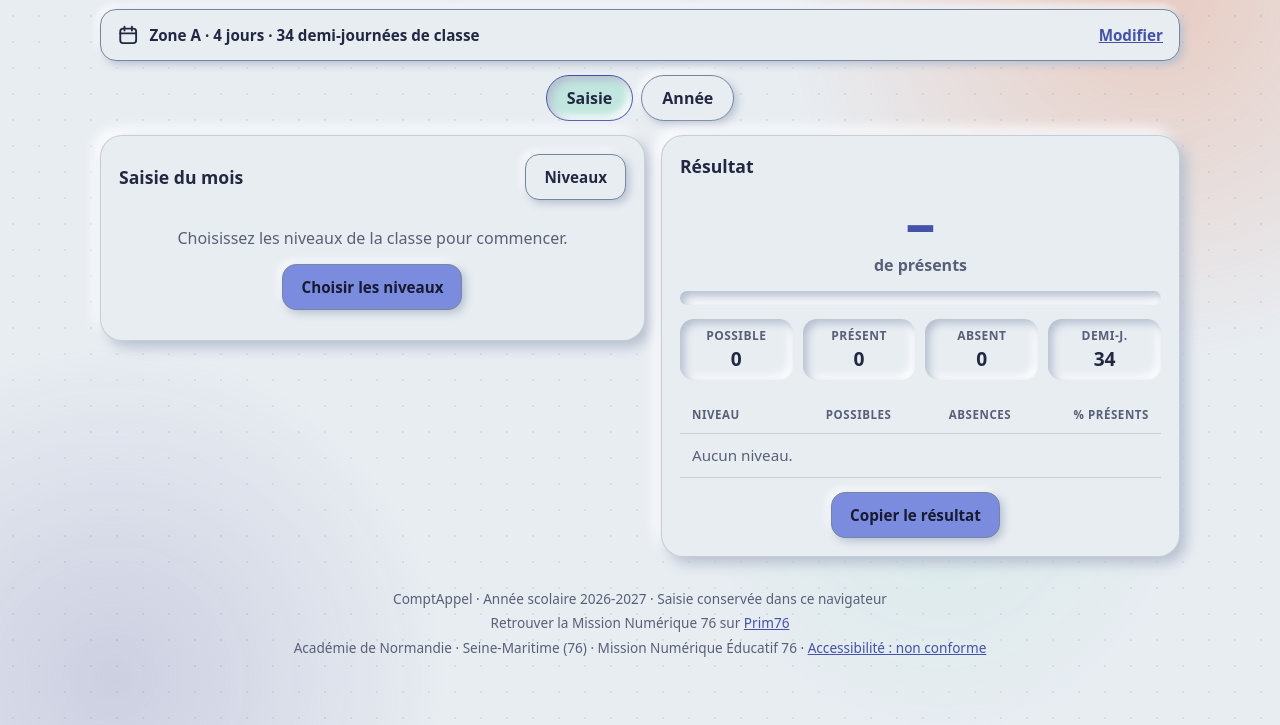
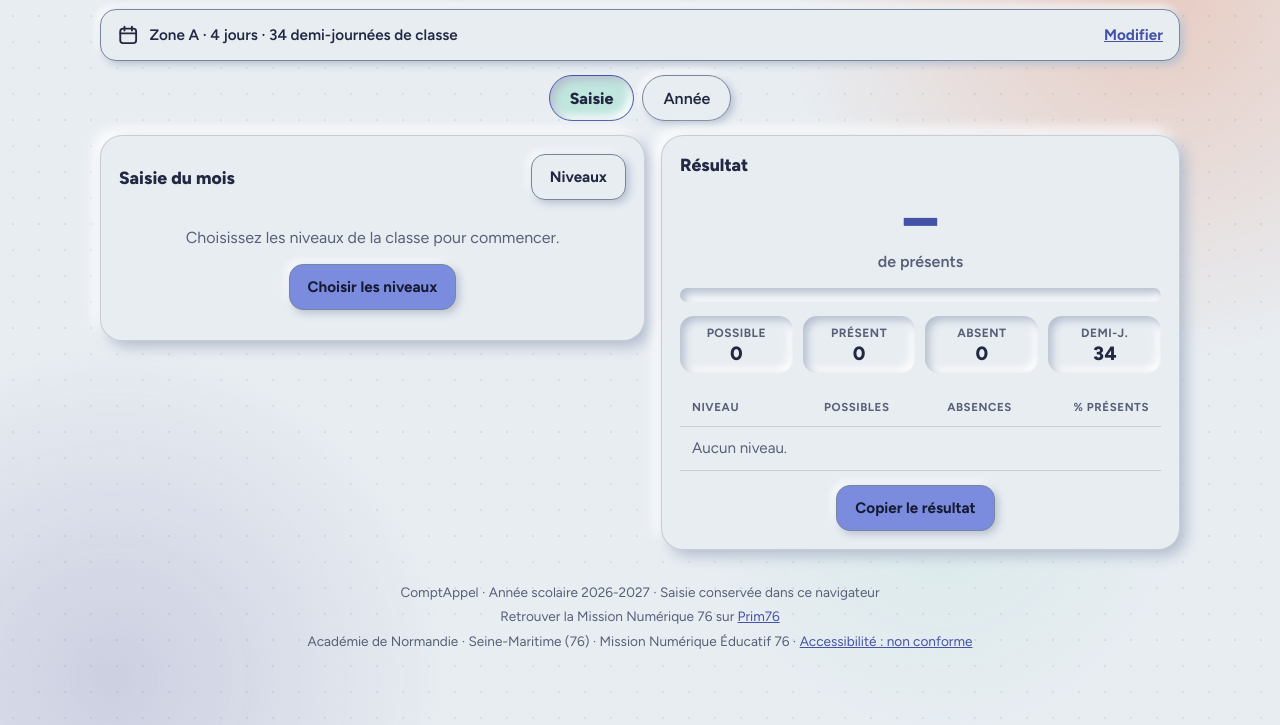
Before and after one commit to Ploufty/ComptAppel, a plain HTML site: page index.html in a window 1280 px wide. Shown: the part 75-800 px from the top of the page. Drawn offline with Linux system fonts and the light colour scheme.

Commit message:
Figtree hébergée localement (licence libre SIL OFL 1.1), sans requête tierce
- fonts/figtree-latin-wght-normal.woff2 : police variable, sous-ensemble latin (caractères français couverts)
- fonts/OFL.txt : licence et mention de droits de la police
- style.css : @font-face local ; index.html : font-src 'self' dans la CSP
- README : section Police

Co-Authored-By: Claude Sonnet 5.5 <noreply@anthropic.com>
Claude-Session: https://claude.ai/code/session_01PpVxHZHXXLAgzHp5Mw7j8V

```diff
--- a/css/style.css
+++ b/css/style.css
@@ -1,5 +1,7 @@
 /* Structure reprise d'Apps1D76 : brandbar, hero, catnav, panneaux, dialogue d'affichage, pied de page.
    Palette : E88D67 orange · BB999C mauve · 9999C3 lavande · 7B8CDE bleu · C0E6DE menthe. Style doux (neumorphique). */
+/* Figtree (licence SIL OFL 1.1, voir fonts/OFL.txt), hébergée ici : aucune requête vers un site tiers */
+@font-face{font-family:'Figtree';src:url(../fonts/figtree-latin-wght-normal.woff2) format('woff2');font-weight:300 900;font-style:normal;font-display:swap}
 :root{
   --c-orange:#E88D67; --c-mauve:#BB999C; --c-lav:#9999C3; --c-blue:#7B8CDE; --c-mint:#C0E6DE;
   --bg:#E8EDF2; --fg:#232842; --muted:#586078; --line:rgba(35,40,66,.16); --bw:1.5px; --edge:#78859e;
@@ -8,7 +10,7 @@
   --sh-sm:3px 3px 8px #b4bece,-3px -3px 8px #ffffff;
   --sh-in:inset 4px 4px 9px #b4bece,inset -4px -4px 9px #ffffff;
   --blob1:#E88D67; --blob2:#9999C3; --blob3:#C0E6DE; --blob-op:.35;
-  --f:system-ui,-apple-system,'Segoe UI',Roboto,'Helvetica Neue',Arial,sans-serif; /* police du système : aucune requête vers un site tiers */
+  --f:'Figtree',system-ui,-apple-system,'Segoe UI',Roboto,'Helvetica Neue',Arial,sans-serif;
 }
 @media (prefers-color-scheme:dark){:root:not([data-theme="light"]){
   --bg:#1d2133; --fg:#e9ecf7; --muted:#a8afca; --line:rgba(233,236,247,.18);
--- a/index.html
+++ b/index.html
@@ -3,7 +3,7 @@
 <head>
 <meta charset="utf-8">
 <meta name="viewport" content="width=device-width, initial-scale=1, viewport-fit=cover">
-<meta http-equiv="Content-Security-Policy" content="default-src 'self'; script-src 'self'; style-src 'self'; img-src 'self' data:; object-src 'none'; base-uri 'none'; form-action 'none'">
+<meta http-equiv="Content-Security-Policy" content="default-src 'self'; script-src 'self'; style-src 'self'; font-src 'self'; img-src 'self' data:; object-src 'none'; base-uri 'none'; form-action 'none'">
 <title>ComptAppel</title>
 <meta name="description" content="ComptAppel : saisie rapide des présences et absences du cahier d'appel, tout sur un écran.">
 <link rel="stylesheet" href="css/style.css">
```
Also changed, not shown: fonts/OFL.txt (added), fonts/figtree-latin-wght-normal.woff2 (added), 1 other file.
